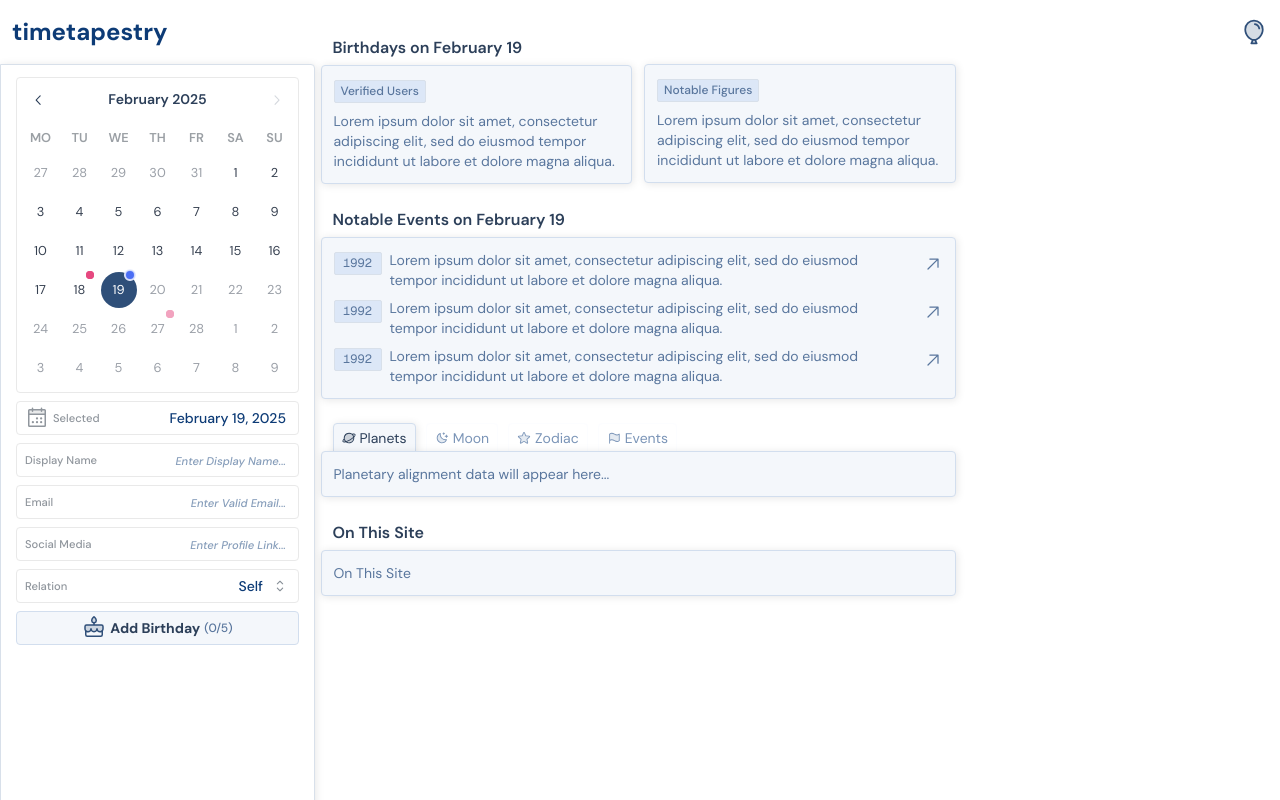
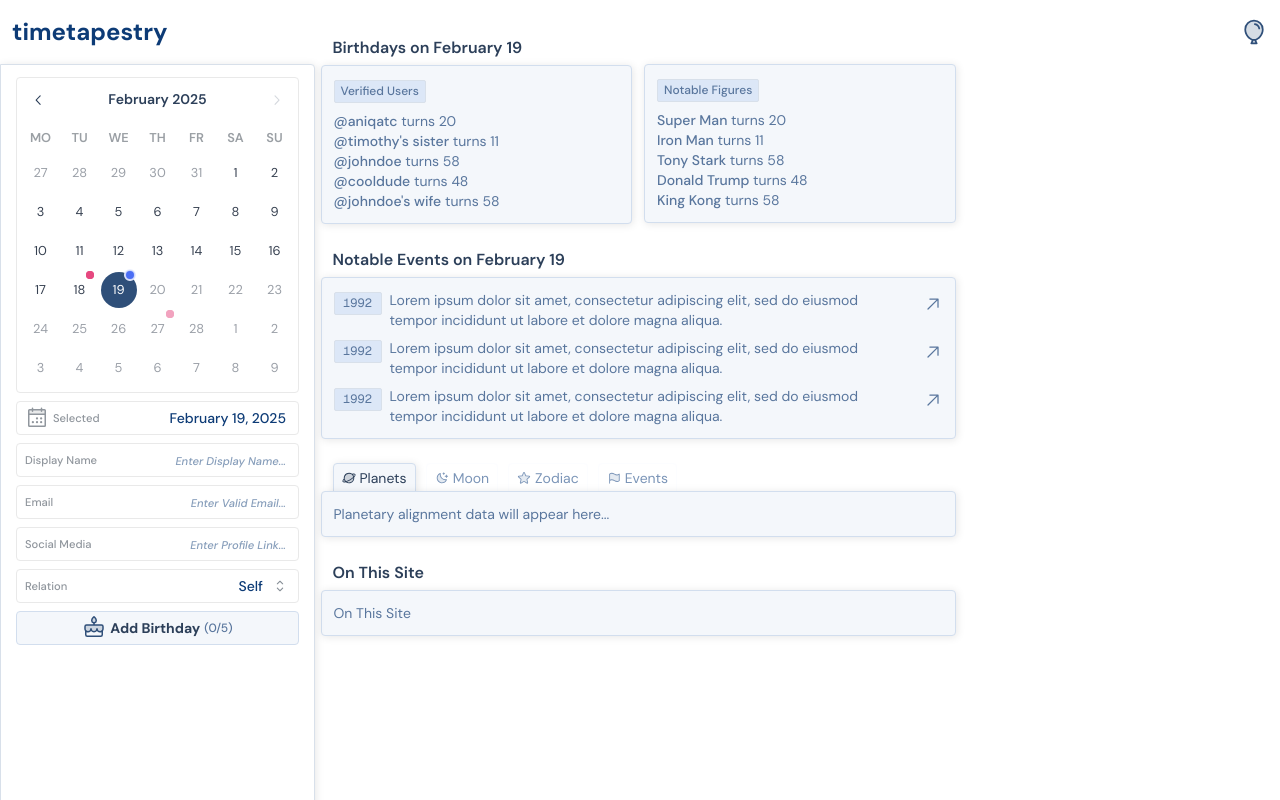
Before and after one commit to aniqatc/time-tapestry, a React (Vite) app: page / in a window 1280 px wide. Built offline with nearby package versions, Linux system fonts and the light colour scheme.

Commit message:
temp: format & style birthday list cards w/ dummy data

```diff
--- a/src/components/Content/BirthdaysCard/BirthdaysCard.tsx
+++ b/src/components/Content/BirthdaysCard/BirthdaysCard.tsx
@@ -1,23 +1,11 @@
-import { PrimaryCard, Label } from '../../../components/reusable';
-import { useDateStore } from '../../../contexts';
+import VerifiedUsersCard from './VerifiedUsersCard';
+import NotableFiguresCard from './NotableFiguresCard';
 
 export default function BirthdaysCard(): JSX.Element {
-  const shortFormattedDate = useDateStore(
-    (state: { shortFormattedDate: string }) => state.shortFormattedDate
-  );
-
   return (
     <>
-      <PrimaryCard heading={`Birthdays on ${shortFormattedDate}`}>
-        <Label className="mb-2">Verified Users</Label>
-        Lorem ipsum dolor sit amet, consectetur adipiscing elit, sed do eiusmod tempor incididunt ut
-        labore et dolore magna aliqua.
-      </PrimaryCard>
-      <PrimaryCard>
-        <Label className="mb-2">Notable Figures</Label>
-        Lorem ipsum dolor sit amet, consectetur adipiscing elit, sed do eiusmod tempor incididunt ut
-        labore et dolore magna aliqua.
-      </PrimaryCard>
+      <VerifiedUsersCard />
+      <NotableFiguresCard />
     </>
   );
 }
--- /dev/null
+++ b/src/components/Content/BirthdaysCard/NotableFiguresCard.tsx
@@ -0,0 +1,68 @@
+import dayjs from 'dayjs';
+import { PrimaryCard, Label } from '../../../components/reusable';
+
+/* Hard coded for now */
+type FamousBirthday = {
+  name: string;
+  birthday: Date;
+  link?: string;
+};
+
+const FAKE_USERS: FamousBirthday[] = [
+  {
+    name: 'Super Man',
+    birthday: dayjs().subtract(20, 'year').toDate(),
+    link: '/',
+  },
+  {
+    name: 'Iron Man',
+    birthday: dayjs().subtract(11, 'year').toDate(),
+  },
+  {
+    name: 'Tony Stark',
+    birthday: dayjs().subtract(58, 'year').toDate(),
+    link: 'https://tonystark.com',
+  },
+  {
+    name: 'Donald Trump',
+    birthday: dayjs().subtract(48, 'year').toDate(),
+    link: 'https://twitter.com/trump',
+  },
+  {
+    name: 'King Kong',
+    birthday: dayjs().subtract(58, 'year').toDate(),
+  },
+  {
+    name: 'Black Widow',
+    birthday: dayjs().subtract(25, 'year').toDate(),
+  },
+];
+
+export default function NotableFiguresCard(): JSX.Element {
+  return (
+    <PrimaryCard>
+      <Label className="mb-2">Notable Figures</Label>
+      <ul>
+        {FAKE_USERS.map((user, index) => {
+          if (index >= 5) return;
+          const El = user.link ? 'a' : 'span';
+
+          return (
+            <El
+              href={user.link}
+              key={crypto.randomUUID()}
+              className={user.link && 'group hover:text-primary-700 transition-all hover:underline'}
+            >
+              <li>
+                <span className="font-medium transition-all group-hover:font-bold">
+                  {user.name}
+                </span>{' '}
+                turns {dayjs().year() - dayjs(user.birthday).year()}
+              </li>
+            </El>
+          );
+        })}
+      </ul>
+    </PrimaryCard>
+  );
+}
--- /dev/null
+++ b/src/components/Content/BirthdaysCard/VerifiedUsersCard.tsx
@@ -0,0 +1,81 @@
+import dayjs from 'dayjs';
+import { PrimaryCard, Label } from '../../../components/reusable';
+import { useDateStore } from '../../../contexts';
+import { RELATIONS } from '../../../constants/relations';
+
+/* Hard coded for now */
+type UserBirthday = {
+  name: string;
+  birthday: Date;
+  link?: string;
+  relation: (typeof RELATIONS)[number];
+};
+
+const FAKE_USERS: UserBirthday[] = [
+  {
+    name: 'aniqatc',
+    birthday: dayjs().subtract(20, 'year').toDate(),
+    link: 'https://aniqa.dev',
+    relation: 'Self',
+  },
+  {
+    name: 'timothy',
+    birthday: dayjs().subtract(11, 'year').toDate(),
+    relation: 'Sister',
+  },
+  {
+    name: 'johndoe',
+    birthday: dayjs().subtract(58, 'year').toDate(),
+    link: 'https://johndoe.com',
+    relation: 'Self',
+  },
+  {
+    name: 'cooldude',
+    birthday: dayjs().subtract(48, 'year').toDate(),
+    link: 'https://twitter.com/cooldude',
+    relation: 'Self',
+  },
+  {
+    name: 'johndoe',
+    birthday: dayjs().subtract(58, 'year').toDate(),
+    relation: 'Wife',
+  },
+  {
+    name: 'janedoe',
+    birthday: dayjs().subtract(25, 'year').toDate(),
+    relation: 'Husband',
+  },
+];
+
+export default function VerifiedUsersCard(): JSX.Element {
+  const shortFormattedDate = useDateStore(
+    (state: { shortFormattedDate: string }) => state.shortFormattedDate
+  );
+
+  return (
+    <PrimaryCard heading={`Birthdays on ${shortFormattedDate}`}>
+      <Label className="mb-2">Verified Users</Label>
+      <ul>
+        {FAKE_USERS.map((user, index) => {
+          if (index >= 5) return;
+          const El = user.link ? 'a' : 'span';
+
+          return (
+            <El
+              href={user.link}
+              key={crypto.randomUUID()}
+              className={user.link && 'group hover:text-primary-700 transition-all hover:underline'}
+            >
+              <li className="lowercase">
+                <span className="font-medium transition-all group-hover:font-bold">
+                  @{user.relation === 'Self' ? user.name : `${user.name}'s ${user.relation}`}
+                </span>{' '}
+                turns {dayjs().year() - dayjs(user.birthday).year()}
+              </li>
+            </El>
+          );
+        })}
+      </ul>
+    </PrimaryCard>
+  );
+}
--- a/src/components/Content/TabbedAstrologyCard/TabbedAstrologyCard.tsx
+++ b/src/components/Content/TabbedAstrologyCard/TabbedAstrologyCard.tsx
@@ -22,13 +22,17 @@ export default function TabbedAstrologyCard(): JSX.Element {
             isActive={active === index}
             setActive={setActive}
             Icon={tab.Icon}
+            key={tab.label}
           >
             {tab.label}
           </TabButton>
         ))}
       </div>
       <div className="relative top-9 z-10 lg:top-0">
-        {tabs.map((tab, index) => active === index && <PrimaryCard>{tab.content}</PrimaryCard>)}
+        {tabs.map(
+          (tab, index) =>
+            active === index && <PrimaryCard key={tab.label}>{tab.content}</PrimaryCard>
+        )}
       </div>
     </>
   );
--- a/src/components/reusable/PrimaryCard.tsx
+++ b/src/components/reusable/PrimaryCard.tsx
@@ -6,7 +6,7 @@ import { useDateStore } from '../../contexts';
 interface PrimaryCardProps {
   children: React.ReactNode;
   className?: string;
-  heading: string;
+  heading?: string;
 }
 
 export default function PrimaryCard({ ...props }: PrimaryCardProps): JSX.Element {
@@ -19,6 +19,7 @@ export default function PrimaryCard({ ...props }: PrimaryCardProps): JSX.Element
       initial={{ opacity: 0.4, x: 25 }}
       animate={{ opacity: 1, x: 0 }}
       transition={{ duration: 0.3, ease: 'easeIn' }}
+      className="w-full"
     >
       {heading && <SectionHeading>{heading}</SectionHeading>}
       <div
--- a/src/constants/relations.ts
+++ b/src/constants/relations.ts
@@ -1,12 +1,18 @@
-export const RELATIONS: string[] = [
+export const RELATIONS = [
   'Self',
-  'Spouse',
+  'Wife',
+  'Husband',
   'Partner',
-  'Parent',
-  'Sibling',
-  'Child',
+  'Mother',
+  'Father',
+  'Brother',
+  'Sister',
+  'Son',
+  'Daughter',
   'Friend',
-  'Grandparent',
-  'Grandchild',
+  'Grandfather',
+  'Grandmother',
+  'Grandson',
+  'Granddaughter',
   'Relative',
-];
+] as const;
```
